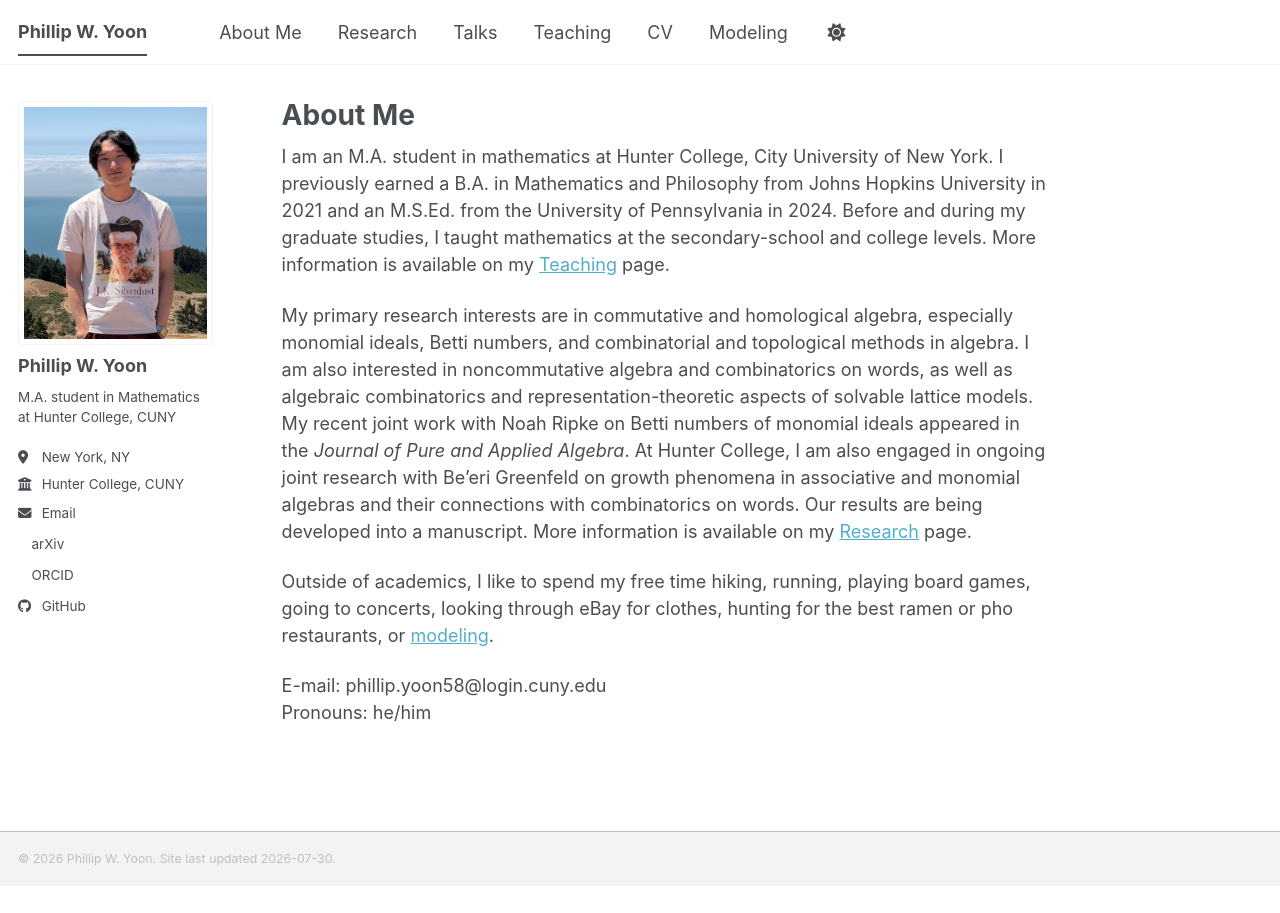
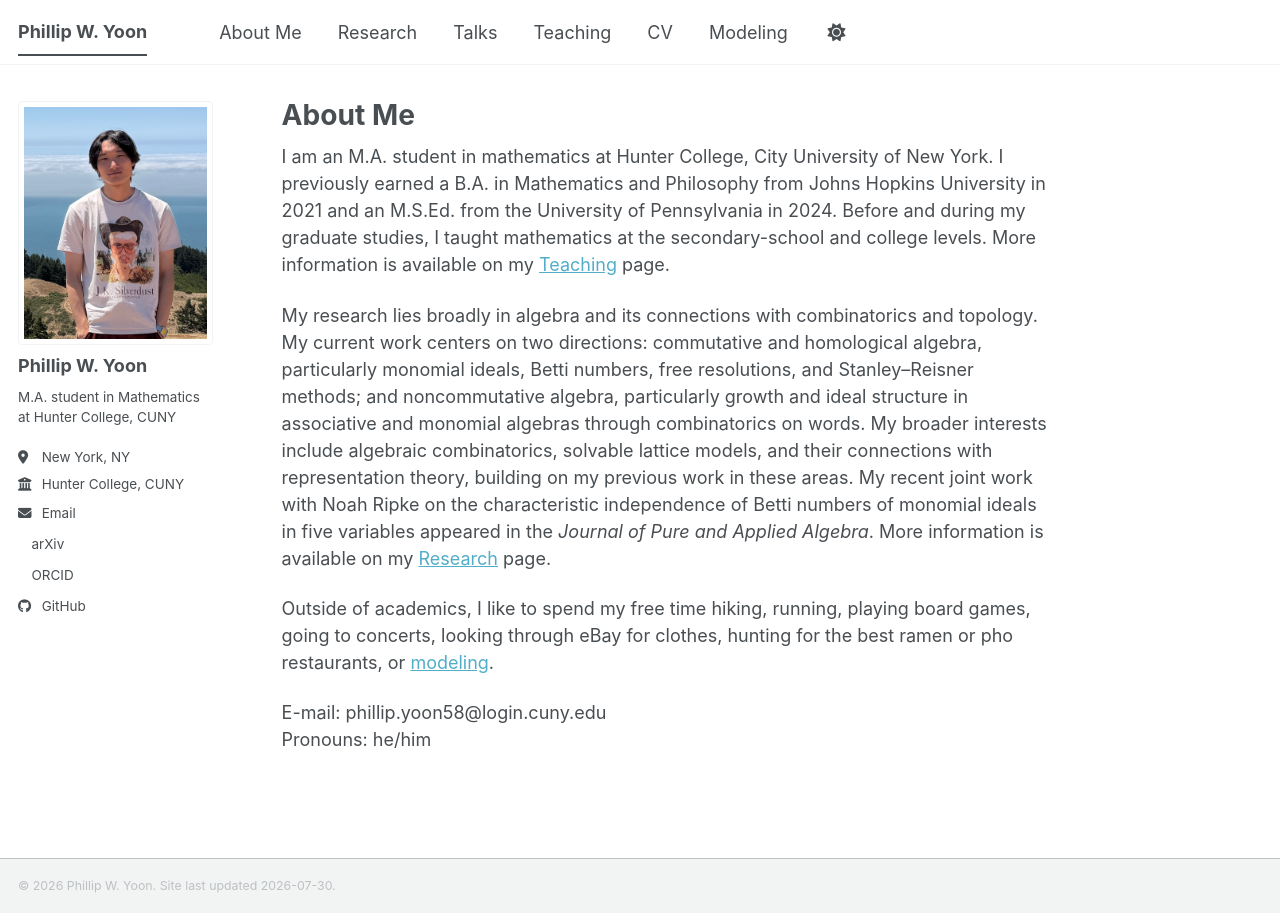
Before and after one commit to pwyoon/pwyoon.github.io, a Jekyll site: the page built from _pages/about.md, in a window 1280 px wide. Built offline with Jekyll 4.4.1, drawn with Linux system fonts in a browser that asks for light colours; a style sheet for code colours, icons or effects is not loaded.

Commit message:
Update about.md

```diff
--- a/_pages/about.md
+++ b/_pages/about.md
@@ -12,11 +12,7 @@ of New York. I previously earned a B.A. in Mathematics and Philosophy from Johns
 secondary-school and college levels. More information is available on
 my [Teaching](/teaching/) page.
 
-My primary research interests are in commutative and
-homological algebra, especially monomial ideals, Betti numbers, and
-combinatorial and topological methods in algebra. I am also interested in noncommutative algebra and combinatorics on words, as well as algebraic combinatorics and representation-theoretic aspects of solvable lattice models. My recent joint work with Noah Ripke on
-Betti numbers of monomial ideals appeared in the *Journal of Pure and
-Applied Algebra*. At Hunter College, I am also engaged in ongoing joint research with Be’eri Greenfeld on growth phenomena in associative and monomial algebras and their connections with combinatorics on words. Our results are being developed into a manuscript. More information is available on my
+My research lies broadly in algebra and its connections with combinatorics and topology. My current work centers on two directions: commutative and homological algebra, particularly monomial ideals, Betti numbers, free resolutions, and Stanley–Reisner methods; and noncommutative algebra, particularly growth and ideal structure in associative and monomial algebras through combinatorics on words. My broader interests include algebraic combinatorics, solvable lattice models, and their connections with representation theory, building on my previous work in these areas. My recent joint work with Noah Ripke on the characteristic independence of Betti numbers of monomial ideals in five variables appeared in the *Journal of Pure and Applied Algebra*. More information is available on my
 [Research](/research/) page.
 
 Outside of academics, I like to spend my free time hiking, running, playing board games, going to concerts, looking through eBay for clothes, hunting for the best ramen or pho restaurants, or [modeling](/modeling/).
```
